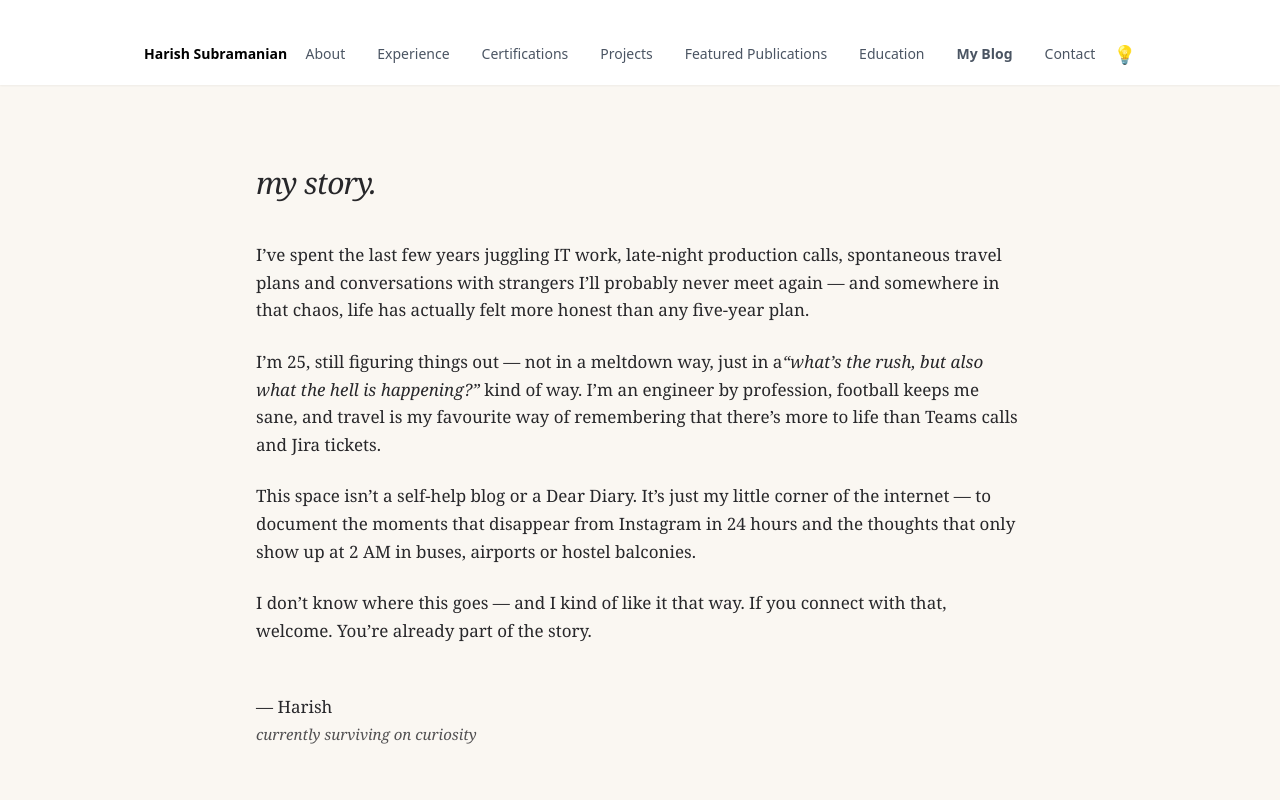
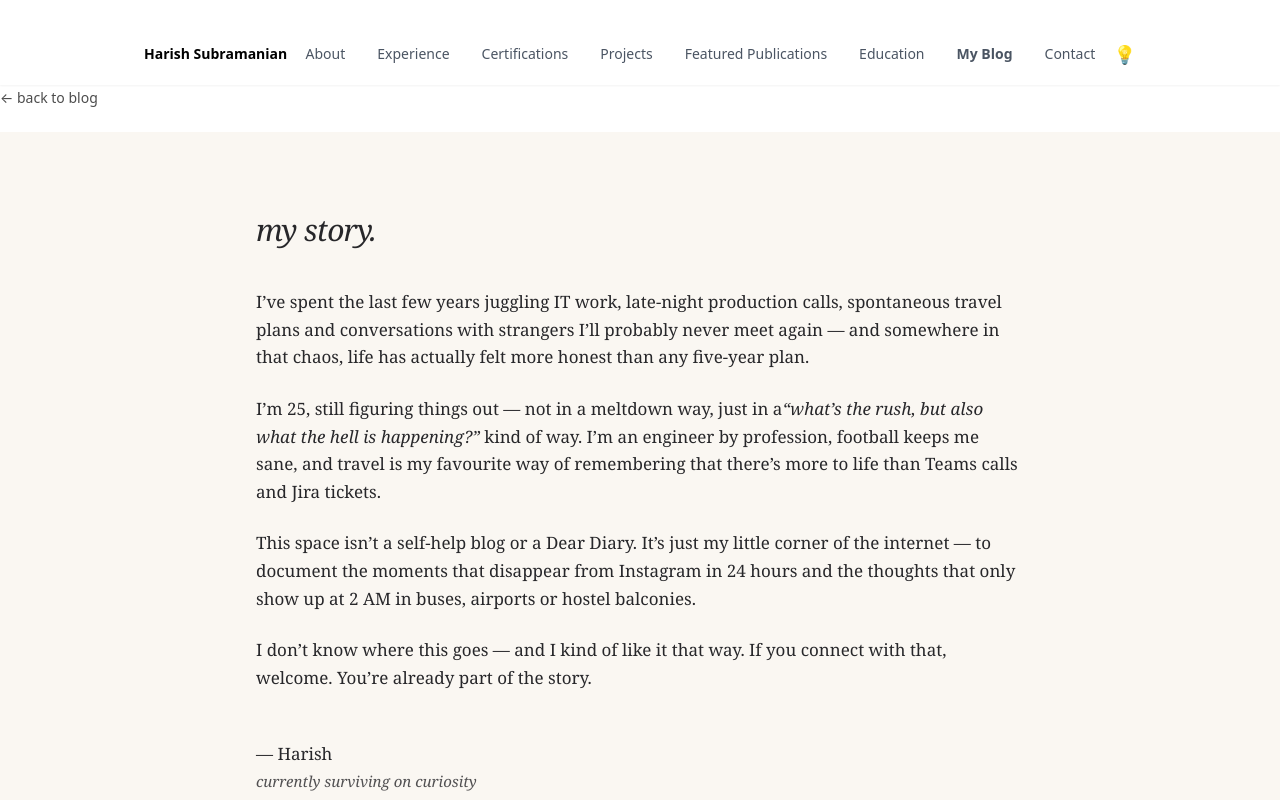
Before and after one commit to HarishS99/harish-portfolio, a Next.js app: page /blog/first-post in a window 1280 px wide. Shown: the top 800 px of the page. Built offline with nearby package versions, Linux system fonts and the light colour scheme.

Commit message:
Update page.tsx

```diff
--- a/app/blog/first-post/page.tsx
+++ b/app/blog/first-post/page.tsx
@@ -6,6 +6,9 @@ export default function MyStory() {
   return (
     <>
     < Navbar/>
+   <a href="/blog" className="text-sm opacity-70 hover:opacity-100 mb-6 inline-block">
+  ← back to blog
+    </a>
     <main className="min-h-screen bg-[#FAF7F2] px-6 py-20">
       <div className="max-w-3xl mx-auto font-serif leading-relaxed text-[17px] text-zinc-800">
         <h1 className="text-3xl italic mb-10 tracking-tight">
```
